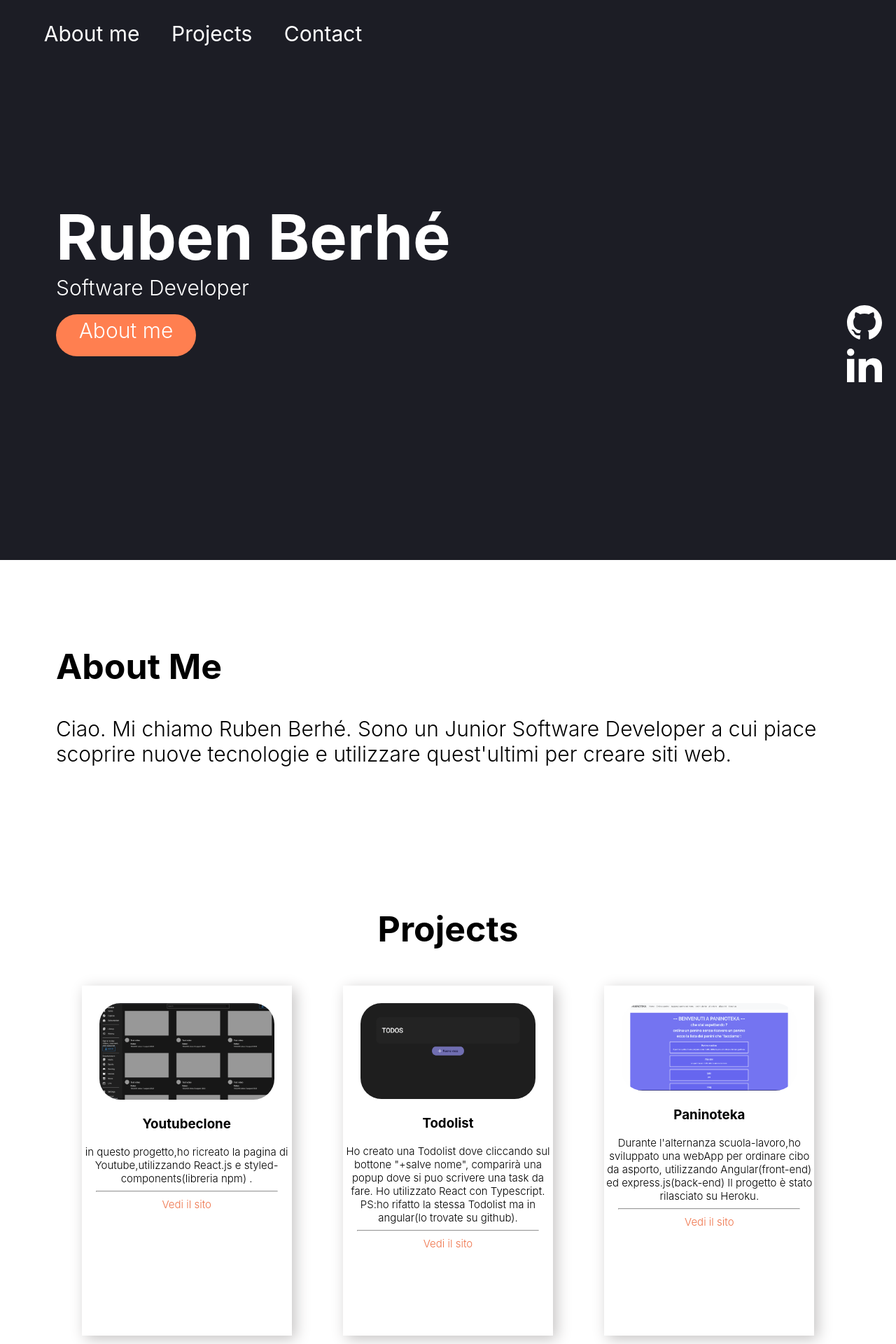
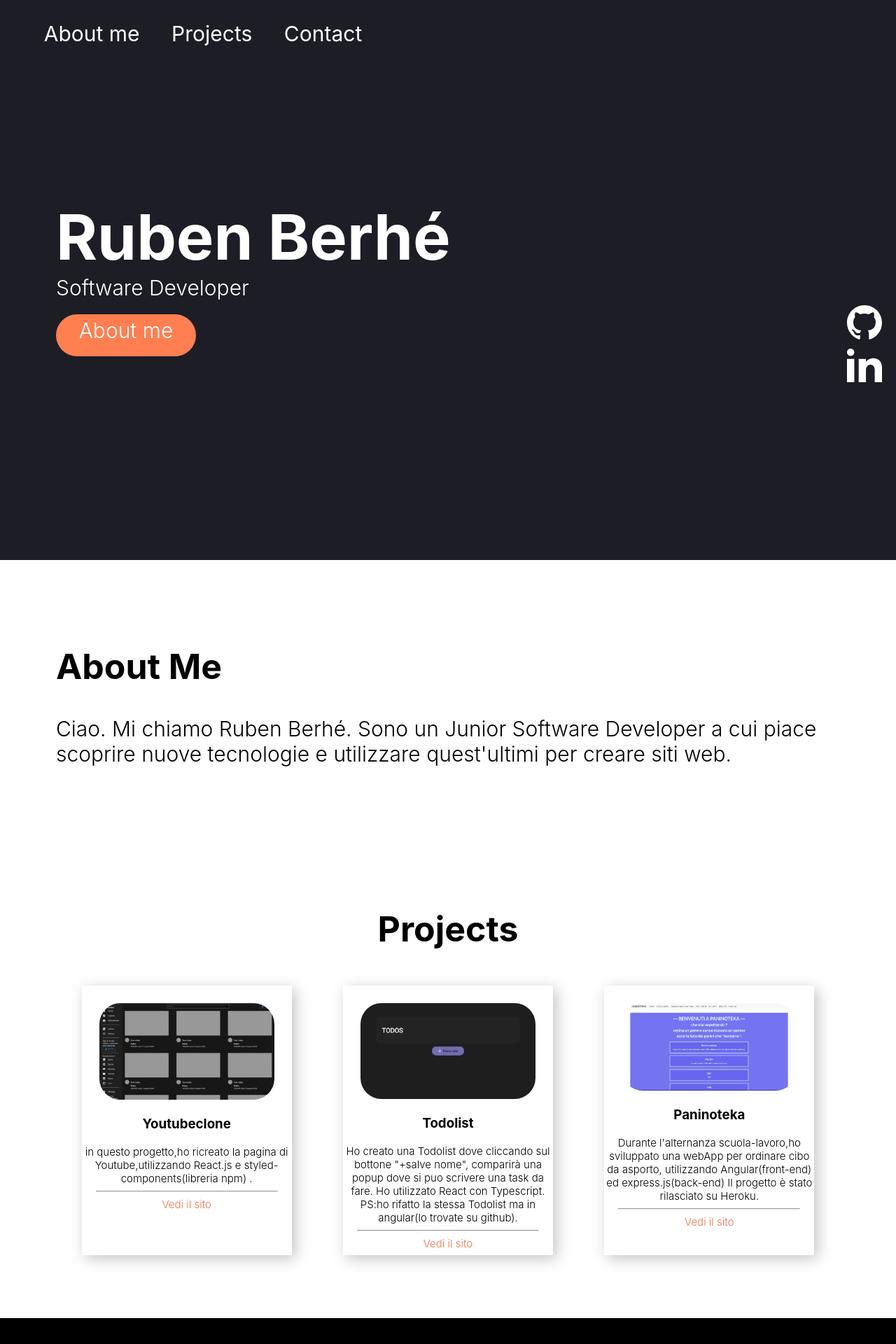
Before and after one commit to kiritom107/myportfolio-responsive, a React (Create React App) app: page / in a window 1280 px wide. Shown: the top 1920 px of the page at 70% size. Built offline with nearby package versions, Linux system fonts and the light colour scheme.

Commit message:
modify CSS

```diff
--- a/src/App.css
+++ b/src/App.css
@@ -138,7 +138,7 @@
 
 .project-card {
   width: 300px;
-  height: 500px;
+  height: 385px;
   box-shadow: 5px 5px 20px rgb(197, 195, 195);
   margin: 10px;
 }
```
